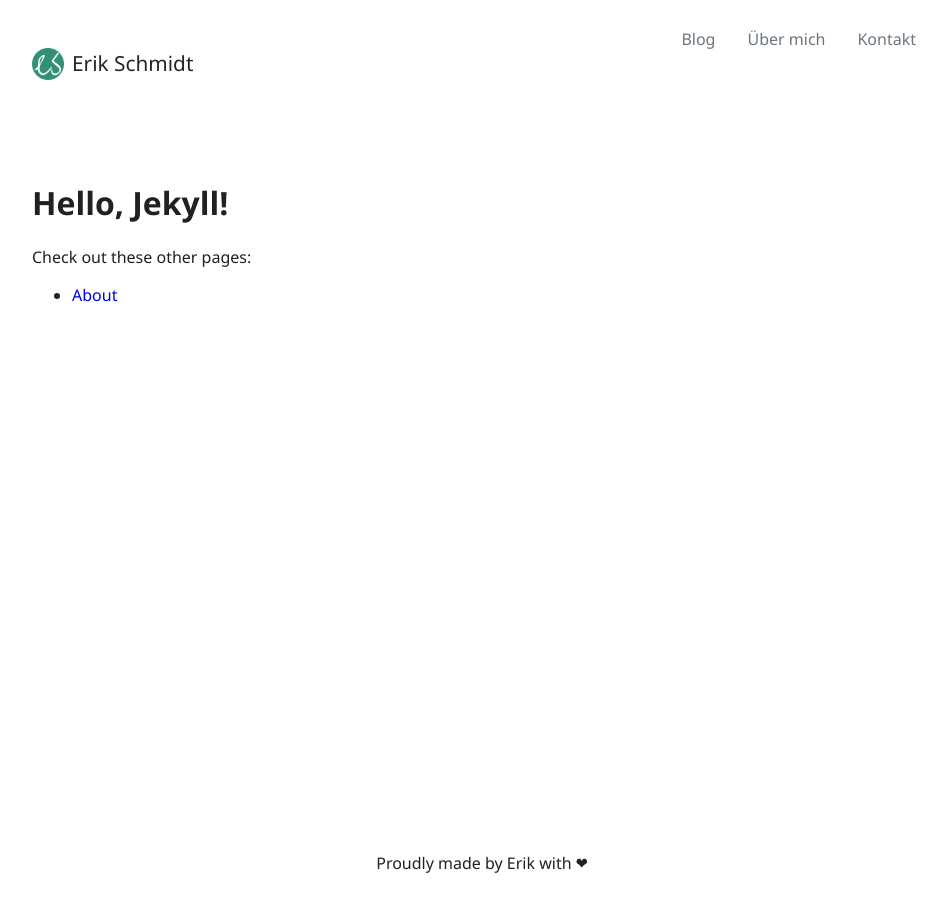
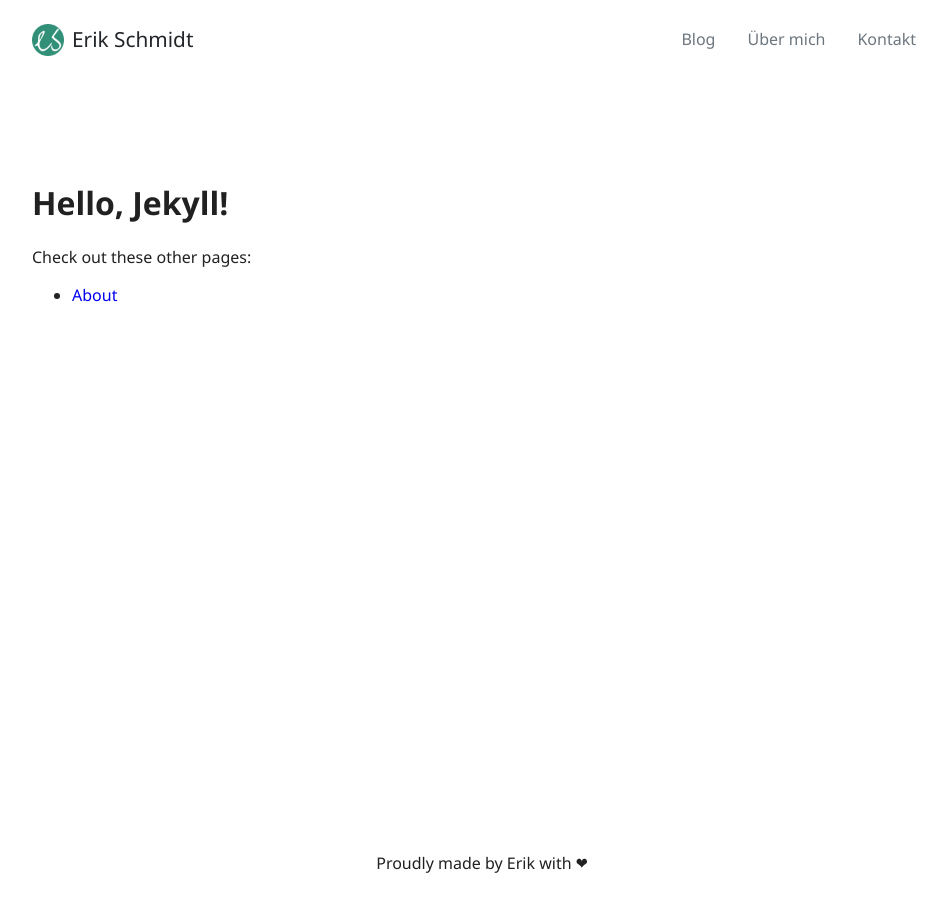
Before and after one commit to erik-schmidt/erik-schmidt.github.io, a Jekyll site: the page built from _pages/index.md, in a window 1280 px wide. Shown: the whole page, without its empty margins (158-1105 px from the left). Built offline with Jekyll 4.4.1, drawn with Linux system fonts in a browser that asks for light colours; nearby versions of some CDN libraries; our own code applies the rules of GitHub Pages for plain Markdown files.

Commit message:
fix: In Desktop view the navlinks were not aligned

```diff
--- a/_sass/components/_navbar.scss
+++ b/_sass/components/_navbar.scss
@@ -25,6 +25,7 @@ $navbar-height: 5rem;
   height: 100%;
   justify-content: space-between;
   background-color: $white;
+  align-items: center;
 }
 
 #home-link {
@@ -115,6 +116,7 @@ $navbar-height: 5rem;
   .navbar-container {
     flex-direction: column;
     margin-top: $margin-sm;
+    align-items: unset;
   }
 
   .navbar-links {
```
